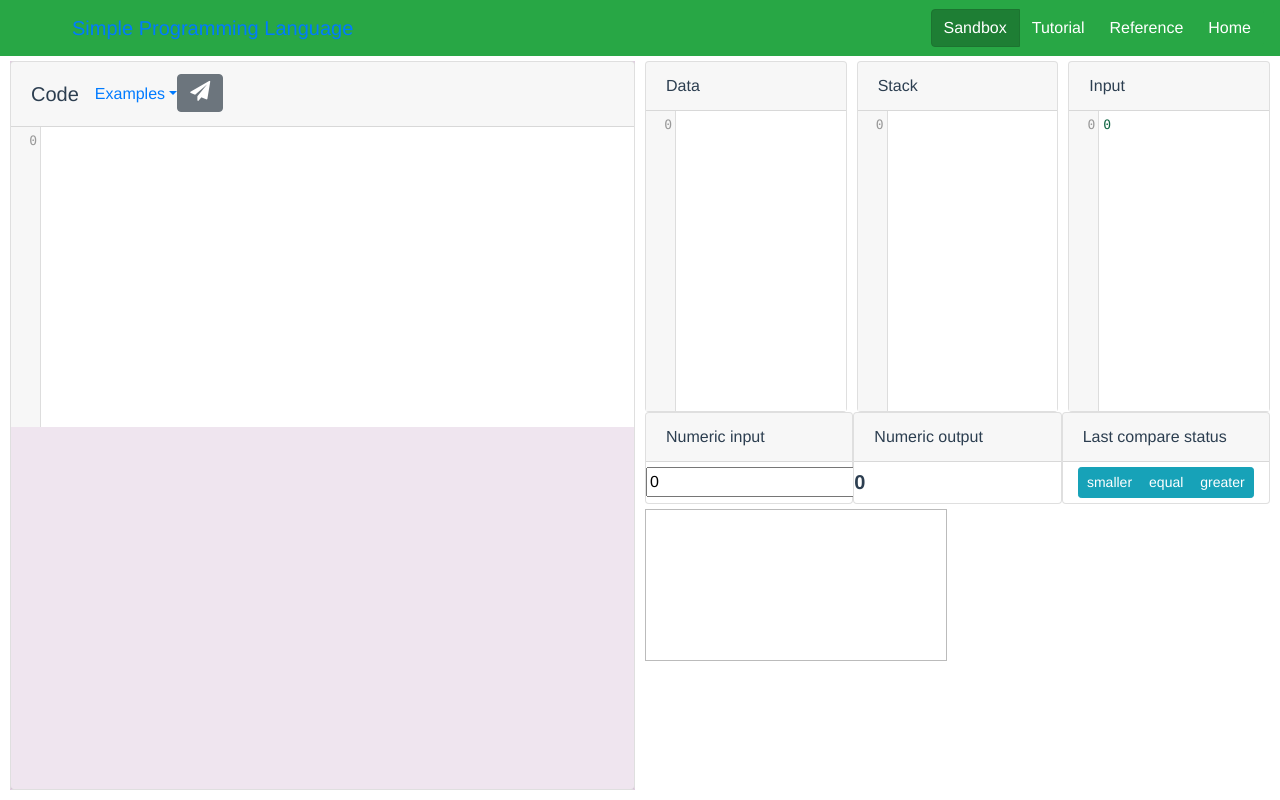
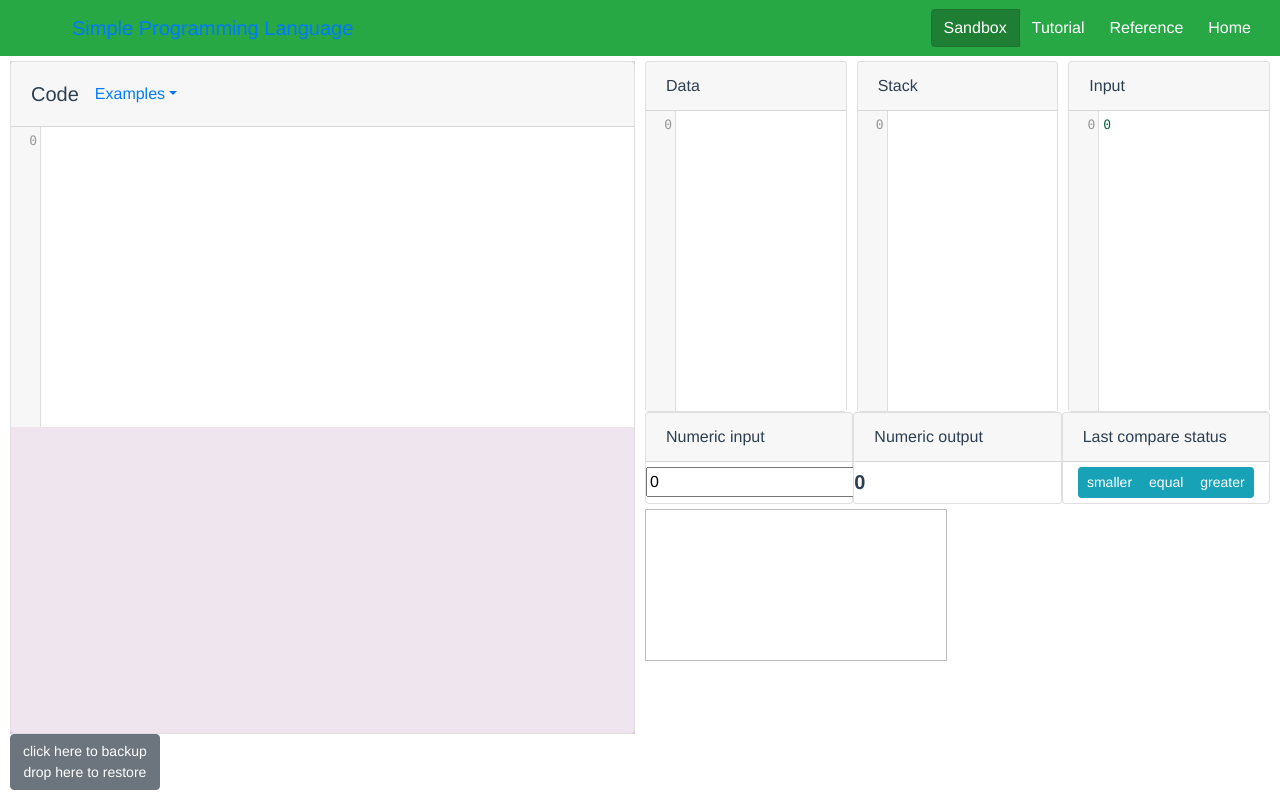
Before and after one commit to jcbuisson/simple-programming-language, a Vue app: page / in a window 1280 px wide. Built offline with nearby package versions, Linux system fonts and the light colour scheme.

Commit message:
Added FileDropButton component

```diff
--- a/src/components/CodeEditor.vue
+++ b/src/components/CodeEditor.vue
@@ -6,9 +6,9 @@
       <div class="card-header code-editor-header">
 
          <b-nav>
-            <div class="navbar-brand">{{ title }}</div>
+            <div class="navbar-brand">Code</div>
             <div class="navbar-nav">
-               <b-nav-item-dropdown text="Examples" right-alignment>
+               <b-nav-item-dropdown text="Examples">
                   <b-dropdown-item v-on:click="example('hello_world')">Hello world</b-dropdown-item>
                   <b-dropdown-item v-on:click="example('input_output')">input/output</b-dropdown-item>
                   <b-dropdown-item v-on:click="example('sum_of_nth_first_integers')">sum of the nth first integers</b-dropdown-item>
@@ -16,11 +16,6 @@
                   <b-dropdown-item v-on:click="example('fibonacci')">Fibonacci series</b-dropdown-item>
                </b-nav-item-dropdown>
             </div>
-            <span class="nav-item">
-               <b-btn :disabled="false">
-                  <i class="fa fa-paper-plane" v-on:click="save" style="font-size: 20px;" ></i>
-               </b-btn>
-            </span>
          </b-nav>
 
          <!--nav class="navbar navbar-toggleable-md navbar-light bg-faded">
@@ -39,6 +34,7 @@
                   <b-btn v-on:click="save" :disabled="false">
                      <i class="fa fa-save" style="font-size: 20px;" v-on:click="save"></i>
                   </b-btn>
+                  <filedropbutton></filedropbutton>
                </span>
             </div>
          </nav-->
@@ -49,7 +45,7 @@
                       v-bind:options="editorOptions"
                       v-bind:styleactiveline="styleactiveline"
                       v-bind:selectedline="selectedline"
-                      v-on:change="update"
+                      v-on:change="updatecode"
          ></code-mirror>
       </div>
 
@@ -59,10 +55,10 @@
 
 <script>
    import codemirror from '@/components/CodeMirror'
+
    import parser from '../utility/parser.js'
+
    import debounce from 'lodash/debounce'
-
-   import FileSaver from 'file-saver'
 
    //import { event } from '../utility/eventBus.js'
    //event.init()
@@ -94,13 +90,9 @@
          example: function(exampleName) {
             this.$emit('exampleLoaded', exampleName)
          },
-         update: function(newcontent) {
+         updatecode: function(newcontent) {
             this.currentcode = newcontent
             this.parseProgram(newcontent)
-         },
-         save: function() {
-            let blob = new Blob([this.currentcode], {type: "text/plain;charset=utf-8"});
-            FileSaver.saveAs(blob, "program.txt");
          },
 
          // note the use of lodash's debounce function to prevent immediate and too frequent parsing
--- a/src/components/CodeMirror.vue
+++ b/src/components/CodeMirror.vue
@@ -58,8 +58,8 @@
                {regex: /\/\*/, token: "comment", next: "comment"},
                {regex: /[-+\/*=<>!]+/, token: "operator"},
                // indent and dedent properties guide autoindentation
-               {regex: /[\{\[\(]/, indent: true},
-               {regex: /[\}\]\)]/, dedent: true},
+               //{regex: /[\{\[\(]/, indent: true},
+               //{regex: /[\}\]\)]/, dedent: true},
                //{regex: /[a-z$][\w$]*/, token: "variable"},
                // You can embed other modes with the mode property. This rule
                // causes all code between << and >> to be highlighted with the XML
@@ -93,7 +93,7 @@
             }
          })
 
-        this.editor.setOption('mode', 'simplemode')
+         this.editor.setOption('mode', 'simplemode')
 
       },
       watch: {
--- /dev/null
+++ b/src/components/FileDropButton.vue
@@ -0,0 +1,38 @@
+<template>
+   <div>
+      <button @dragover.prevent class="btn btn-secondary" v-on:click="backup">
+         <div class="droparea">click here to backup</div>
+         <div class="droparea">drop here to restore</div>
+      </button>
+   </div>
+</template>
+
+<script>
+   export default {
+      props: {
+      },
+      mounted: function() {
+         var this_ = this
+         this.$el.ondrop = function(e) {
+            e.preventDefault();
+            var reader = new FileReader();
+            reader.onload = function(e) {
+               this_.$emit('restore', reader.result)
+            }
+            var file = e.dataTransfer.files[0]
+            reader.readAsText(file);
+         };
+      },
+      methods: {
+         backup: function() {
+            this.$emit('backup')
+         },
+      },
+   }
+</script>
+
+<style>
+.droparea {
+   font-size: 14px;
+}
+</style>
--- a/src/components/Sandbox.vue
+++ b/src/components/Sandbox.vue
@@ -16,6 +16,8 @@
             ></code-editor>
          </div>
          <div class="debug-toolbar-panel">
+            <file-drop-button v-on:backup="onBackup" v-on:restore="onRestore">
+            </file-drop-button>
             <b-alert class="code-status" show v-bind:variant="messageColor" v-if="state.tag !== 'code-empty'">
                 <div v-html="state.msg"></div>
             </b-alert>
@@ -107,14 +109,16 @@
    import codeditor from '@/components/CodeEditor'
    import memoryeditor from '@/components/MemoryEditor'
    import screen from '@/components/Screen'
+   import filedropbutton from '@/components/FileDropButton'
 
    //import { event } from '../utility/eventBus.js'
    //event.init()
 
-   //import { store } from '../utility/store.js'
    import { examples } from '../utility/examples.js'
 
    import parser from '../utility/parser.js'
+
+   import FileSaver from 'file-saver'
 
    import concat from 'lodash/concat'
    import slice from 'lodash/slice'
@@ -127,6 +131,7 @@
          MemoryEditor: memoryeditor,
          Screen: screen,
          CodeMirror: codemirror,
+         FileDropButton: filedropbutton,
       },
       data () {
          return {
@@ -250,6 +255,14 @@
             let example = examples[exampleName]
             this.currentExample = example
             this.loadExample(example)
+         },
+         onBackup: function() {
+            let content = JSON.stringify({ 'code': this.code, 'data': this.data_array, 'stack': this.stack_array, 'input': this.input_array })
+            let blob = new Blob([content], {type: "text/plain;charset=utf-8"});
+            FileSaver.saveAs(blob, "program.txt");
+         },
+         onRestore: function(jsonDump) {
+            this.loadExample(JSON.parse(jsonDump))
          },
          loadExample: function(example) {
             this.code = example.code
--- a/src/utility/examples.js
+++ b/src/utility/examples.js
@@ -48,8 +48,8 @@ const examples = {
    fibonacci: {
       code: [
 "/* Fibonacci series: 1, 1, 2, 3, 5, 8,...",
-"   Next value is the sum of the two previous one",
-"   Computes and displays continuously the series values */",
+"   Each value is the sum of the two previous ones",
+"   Values are computed and displayed continuously */",
 "",
 "         1 -> data[0]",
 "         1 -> data[1]",
```
Also changed, not shown: src/utility/store.js (deleted, +0 -20 lines).
